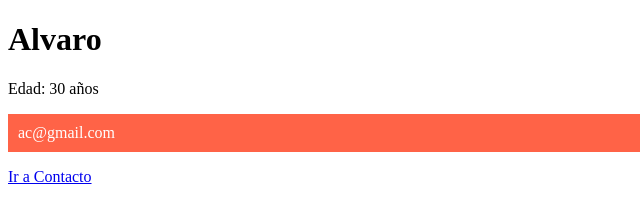
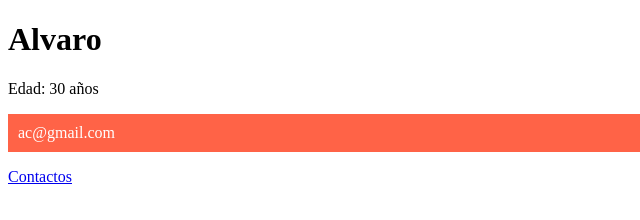
Before and after one commit to Alconde/sesion_2, a plain HTML site: page index.html in a window 1280 px wide. Shown: the full height of the page, 0-640 px from the left. Drawn offline with Linux system fonts and the light colour scheme.

Commit message:
Solución contacto

```diff
--- a/index.html
+++ b/index.html
@@ -10,6 +10,6 @@
     <h1>Alvaro</h1>
     <p>Edad: 30 años</p>
     <p class="rojo">ac@gmail.com</p>
-    <a href="./contacto.html">Ir a Contacto</a>
+    <a href="./contacto.html">Contactos</a>
 </body>
 </html>
```
